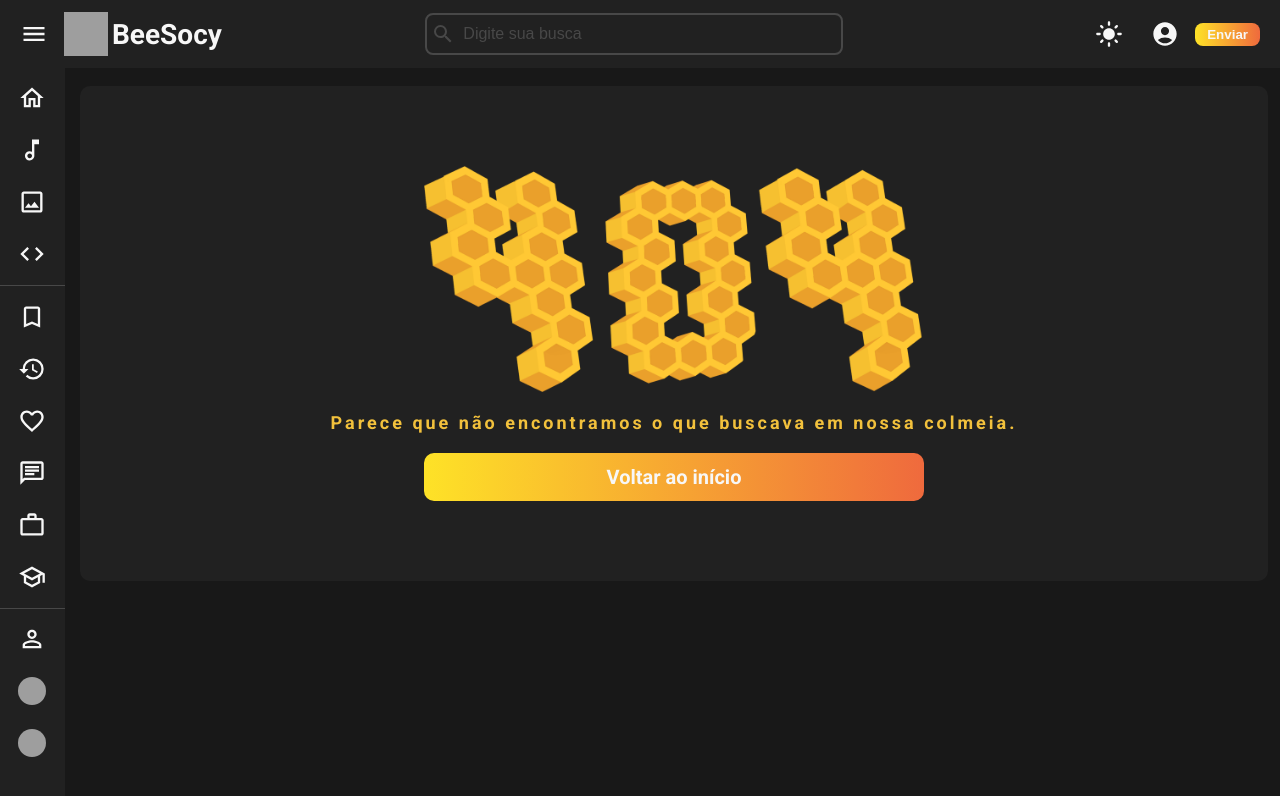
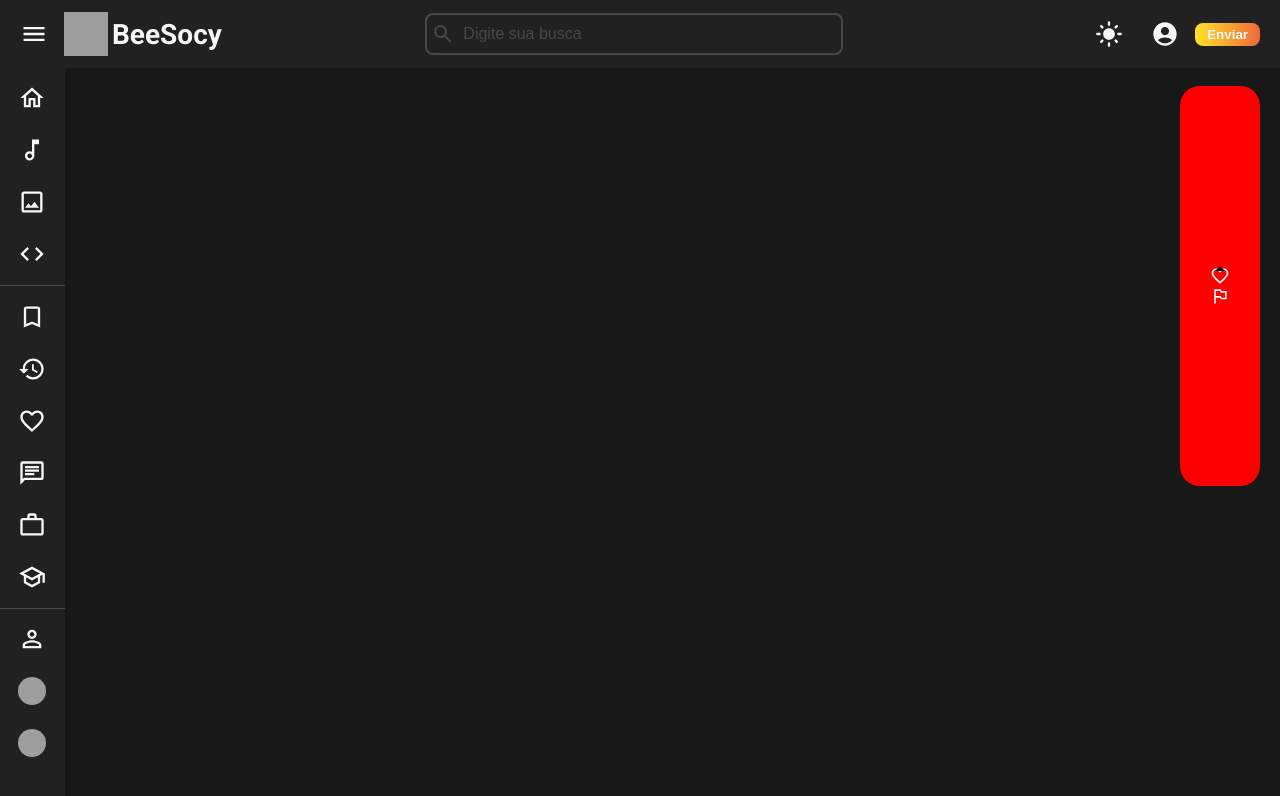
Before and after one commit to BeeSocy/beesocy, a React (Vite) app: page /image/view/1 in a window 1280 px wide. Shown: the top 796 px of the page. Built offline with nearby package versions, Linux system fonts and the light colour scheme; grey boxes are pictures that could not be loaded.

Commit message:
Create visualization page

```diff
--- a/package.json
+++ b/package.json
@@ -12,6 +12,7 @@
   "dependencies": {
     "@radix-ui/react-context-menu": "^1.0.0",
     "@radix-ui/react-dropdown-menu": "^1.0.0",
+    "@radix-ui/react-hover-card": "^1.0.0",
     "@radix-ui/react-slider": "^1.0.0",
     "framer-motion": "^7.2.1",
     "react": "^18.2.0",
--- /dev/null
+++ b/src/pages/ImageVisualization/Componentes/BarOfInterage/index.tsx
@@ -0,0 +1,27 @@
+import { useMobile } from '../../../../hooks/useMobile';
+import { BodyBar } from './style';
+import { MdFavoriteBorder, MdOutlinedFlag } from 'react-icons/md';
+import * as HoverCard from '@radix-ui/react-hover-card';
+
+export function BarOfInterage() {
+  const { isMobile } = useMobile();
+  return (
+    <>
+      {!isMobile && (
+        <BodyBar>
+          <HoverCard.Root open={true}>
+            <HoverCard.Trigger />
+            <HoverCard.Portal>
+              <HoverCard.Content>
+                <HoverCard.Arrow />
+              </HoverCard.Content>
+            </HoverCard.Portal>
+          </HoverCard.Root>
+
+          <MdFavoriteBorder size={20} />
+          <MdOutlinedFlag size={20} />
+        </BodyBar>
+      )}
+    </>
+  );
+}
--- /dev/null
+++ b/src/pages/ImageVisualization/Componentes/BarOfInterage/style.ts
@@ -0,0 +1,27 @@
+import styled from "styled-components";
+import { breakpoint } from "../../../../hooks/useMobile";
+
+export const BodyBar = styled.div`
+    position: fixed;
+
+    right: 2rem;
+
+    width: 8rem;
+    height: 40rem;
+
+    border-radius: 2rem;
+
+    background: red;
+
+    display: flex;
+    flex-direction: column;
+
+    justify-content: center;
+    align-items: center;
+
+
+
+    /* @media (max-width: ${breakpoint}) {
+
+    } */
+`;
--- /dev/null
+++ b/src/pages/ImageVisualization/index.tsx
@@ -0,0 +1,23 @@
+import { useParams } from 'react-router-dom';
+import { IImagePost } from '../../types/imagePost';
+import { BarOfInterage } from './Componentes/BarOfInterage';
+
+export function ImageVisualization() {
+  const { id } = useParams();
+  const fetchedPost: IImagePost = {
+    id: 1651,
+    authorId: 111,
+    categoriesId: [1, 2, 3],
+    description:
+      'Lorem ipsum dolor sit amet consectetur adipisicing elit. Sint corporis odit exercitationem. Ea, mollitia laborum? Mollitia sunt odit numquam nihil, incidunt nostrum. In repellat esse beatae illum eaque, ea eos.',
+    img: 'https://images.unsplash.com/photo-1660548312984-8f238a3396d9?crop=entropy&cs=tinysrgb&fit=max&fm=jpg&ixid=MnwxfDB8MXxyYW5kb218MHx8fHx8fHx8MTY2MTYzMTQxOQ&ixlib=rb-1.2.1&q=80&w=1080',
+    isLiked: false,
+    isReported: false,
+    isSaved: false
+  };
+  return (
+    <div>
+      <BarOfInterage />
+    </div>
+  );
+}
--- a/src/routes/Router.tsx
+++ b/src/routes/Router.tsx
@@ -4,6 +4,7 @@ import { GlobalFeed } from '../pages/GlobalFeed';
 import { ImageFeed } from '../pages/ImageFeed';
 import { MusicFeed } from '../pages/MusicFeed';
 import { NotFound } from '../pages/NotFound';
+import { ImageVisualization } from '../pages/ImageVisualization';
 
 export function Router() {
   return (
@@ -11,6 +12,7 @@ export function Router() {
       <Route path="/" element={<GlobalLayout />}>
         <Route path="/" element={<GlobalFeed />} />
         <Route path="/image" element={<ImageFeed />} />
+        <Route path="/image/view/:id" element={<ImageVisualization />} />
         <Route path="/music" element={<MusicFeed />} />
         <Route path="/404" element={<NotFound />} />
         <Route path="*" element={<NotFound />} />
--- a/src/types/post.d.ts
+++ b/src/types/post.d.ts
@@ -4,4 +4,5 @@ export interface IPost {
   isLiked?: boolean;
   isSaved?: boolean;
   isReported?: boolean;
+  authorId?: number;
 }
```
Also changed, not shown: 1 other file (tests, documents, lock files or other folders).
